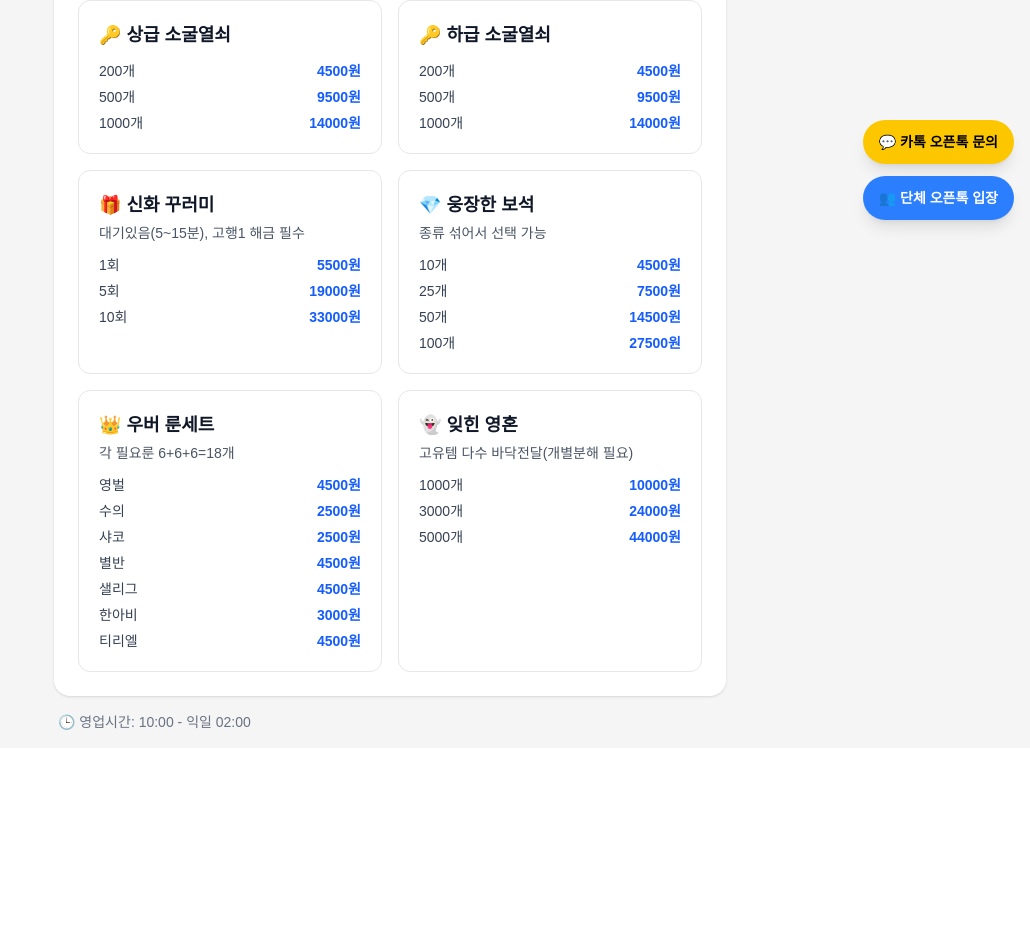
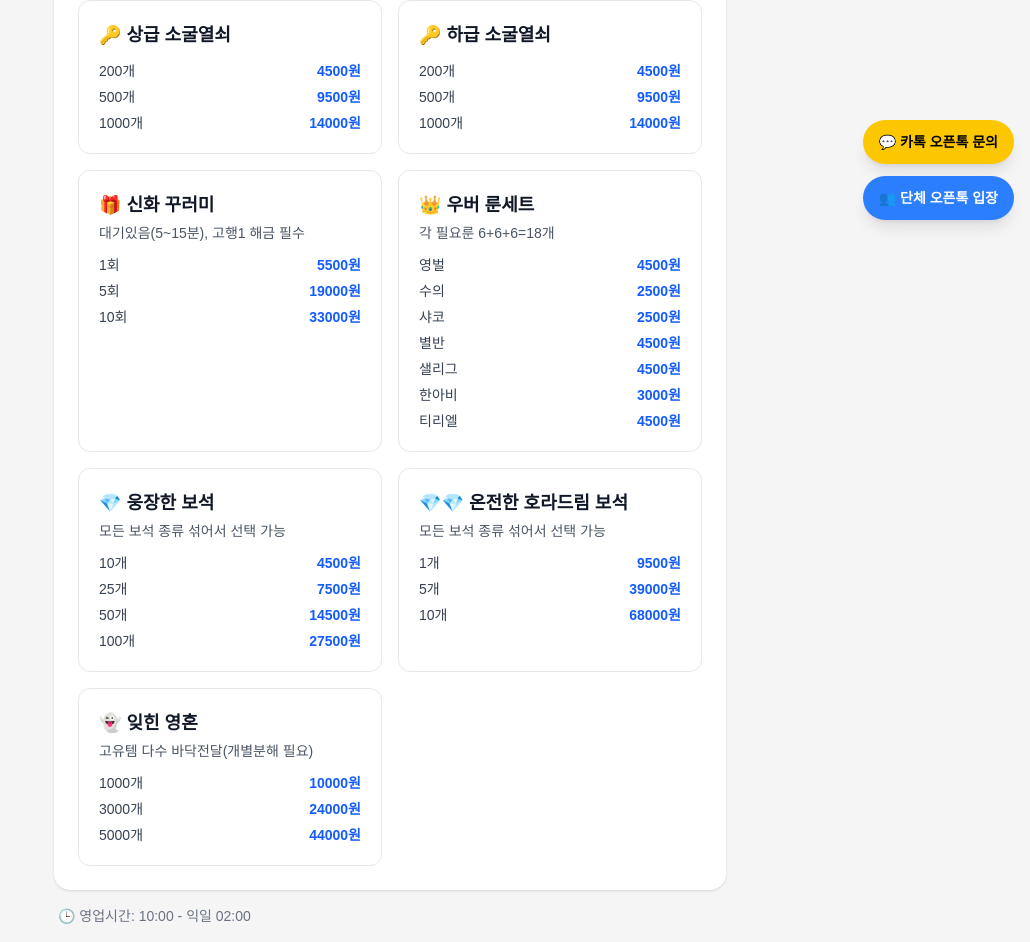
Before and after one commit to kimdohee968-sys/mebu-board, a Next.js app: page / in a window 1280 px wide. Shown: the part 556-1498 px from the top of the page, without its empty margins (250-1280 px from the left). Before the commit the page ends 1304 px from the top, so only its background shows below. Built offline with nearby package versions, Linux system fonts and the light colour scheme.

Commit message:
update content

```diff
--- a/menus.json
+++ b/menus.json
@@ -50,17 +50,6 @@
     ]
   },
   {
-    "name": "💎 웅장한 보석",
-    "icon": "gem",
-    "desc": "종류 섞어서 선택 가능",
-    "prices": [
-      { "qty": "10개", "price": "4500원" },
-      { "qty": "25개", "price": "7500원" },
-      { "qty": "50개", "price": "14500원" },
-      { "qty": "100개", "price": "27500원" }
-    ]
-  },
-  {
     "name": "👑 우버 룬세트",
     "icon": "crown",
     "desc": "각 필요룬 6+6+6=18개",
@@ -75,6 +64,27 @@
     ]
   },
   {
+    "name": "💎 웅장한 보석",
+    "icon": "gem",
+    "desc": "모든 보석 종류 섞어서 선택 가능",
+    "prices": [
+      { "qty": "10개", "price": "4500원" },
+      { "qty": "25개", "price": "7500원" },
+      { "qty": "50개", "price": "14500원" },
+      { "qty": "100개", "price": "27500원" }
+    ]
+  },
+  {
+    "name": "💎💎 온전한 호라드림 보석",
+    "icon": "gem",
+    "desc": "모든 보석 종류 섞어서 선택 가능",
+    "prices": [
+      { "qty": "1개", "price": "9500원" },
+      { "qty": "5개", "price": "39000원" },
+      { "qty": "10개", "price": "68000원" }
+    ]
+  },
+  {
     "name": "👻 잊힌 영혼",
     "icon": "flask",
     "desc": "고유템 다수 바닥전달(개별분해 필요)",
--- a/src/app/page.js
+++ b/src/app/page.js
@@ -82,7 +82,7 @@ export default function Home() {
         </p>
 
         <p className="text-xs md:text-sm text-gray-500 mt-1">
-          마지막 업데이트 21:00
+          마지막 업데이트 22:00
         </p>
 
       </div>
```
